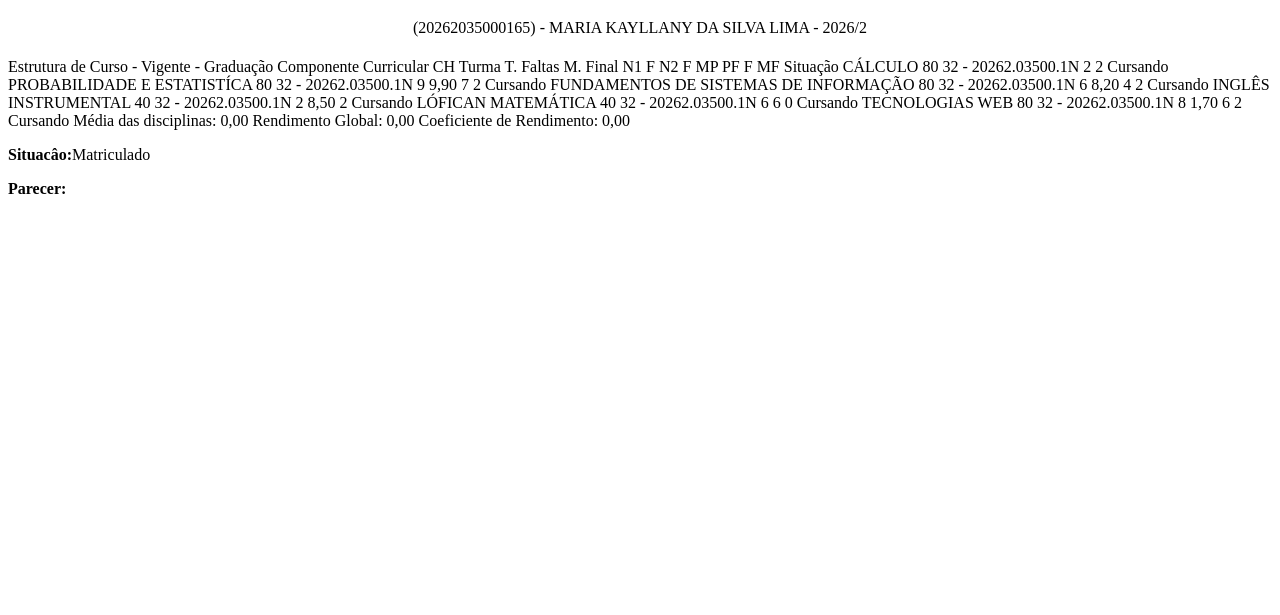
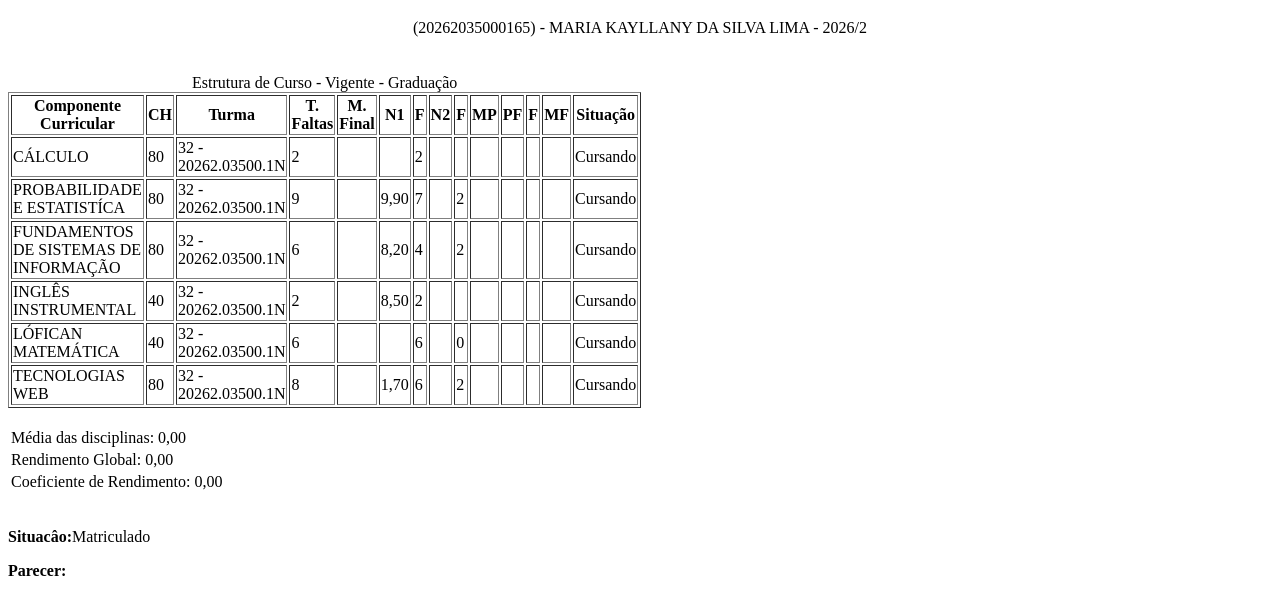
Before and after one commit to kaylanysilva-max/boletim.html, a plain HTML site: page index.html in a window 1280 px wide. Shown: the part 61-676 px from the top of the page. Drawn offline with Linux system fonts and the light colour scheme.

Commit message:
Add tables for course structure and grades

```diff
--- a/index.html
+++ b/index.html
@@ -10,6 +10,7 @@
       <h1 align="center">BOLETIM</h1>
       <p align="center"> (20262035000165) - MARIA KAYLLANY DA SILVA LIMA - 2026/2</P>
     </header>
+    <table border="1" width="100">
     <caption>
       <h1></h1>Estrutura de Curso - Vigente - Graduação</h1>
     </caption>
@@ -129,6 +130,9 @@
        <td>Cursando</td>
    </tr>
  </tbody>
+  </table>
+    <br>
+    <table>
 <tfoot>
   <tr>
     <td colspan="14">Média das disciplinas: 0,00</td>
@@ -140,11 +144,10 @@
       <td colspan="14">Coeficiente de Rendimento: 0,00</td>
   </tr>
 </tfoot>
-    <table>
+    </table>
       <br>
       <p><strong>Situacâo:</strong>Matriculado </p>
       <p><strong>Parecer:</strong> </p>
-    </table>
     </main>
   </body>
 </html>
```
